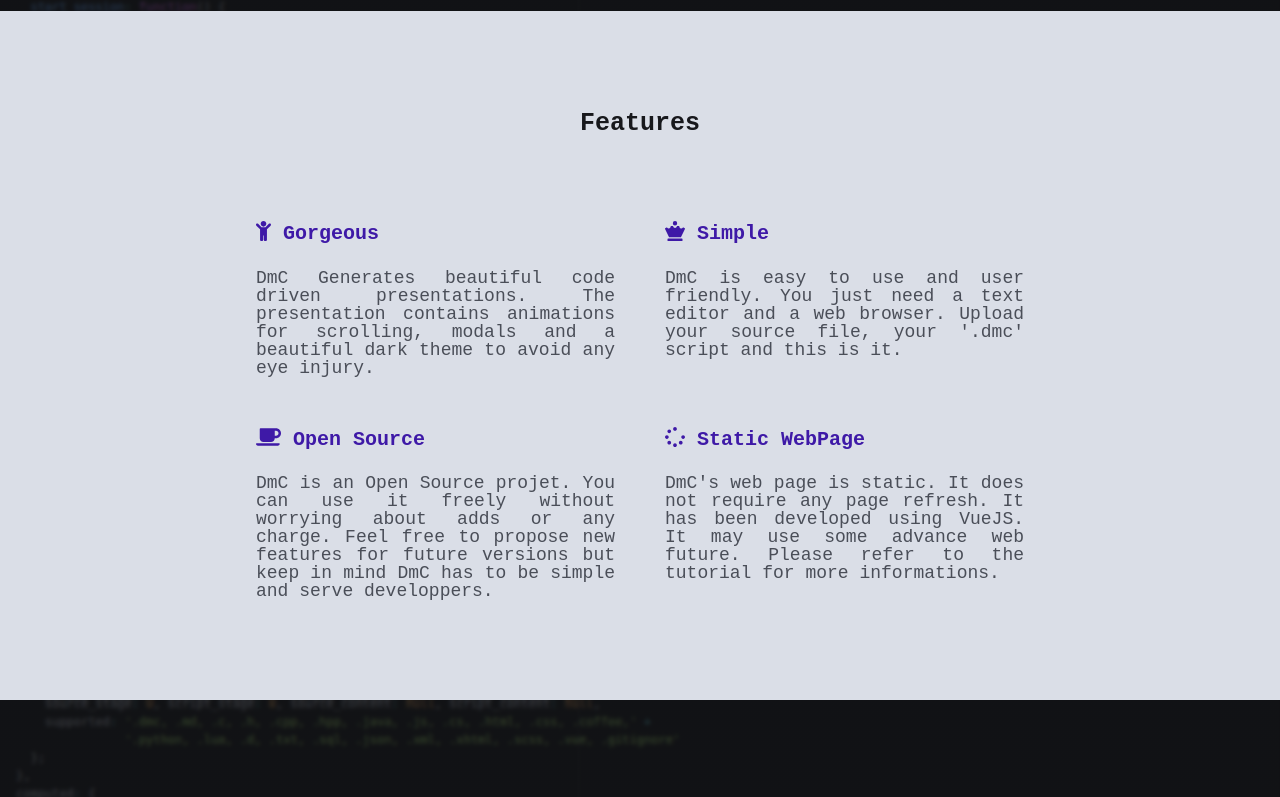
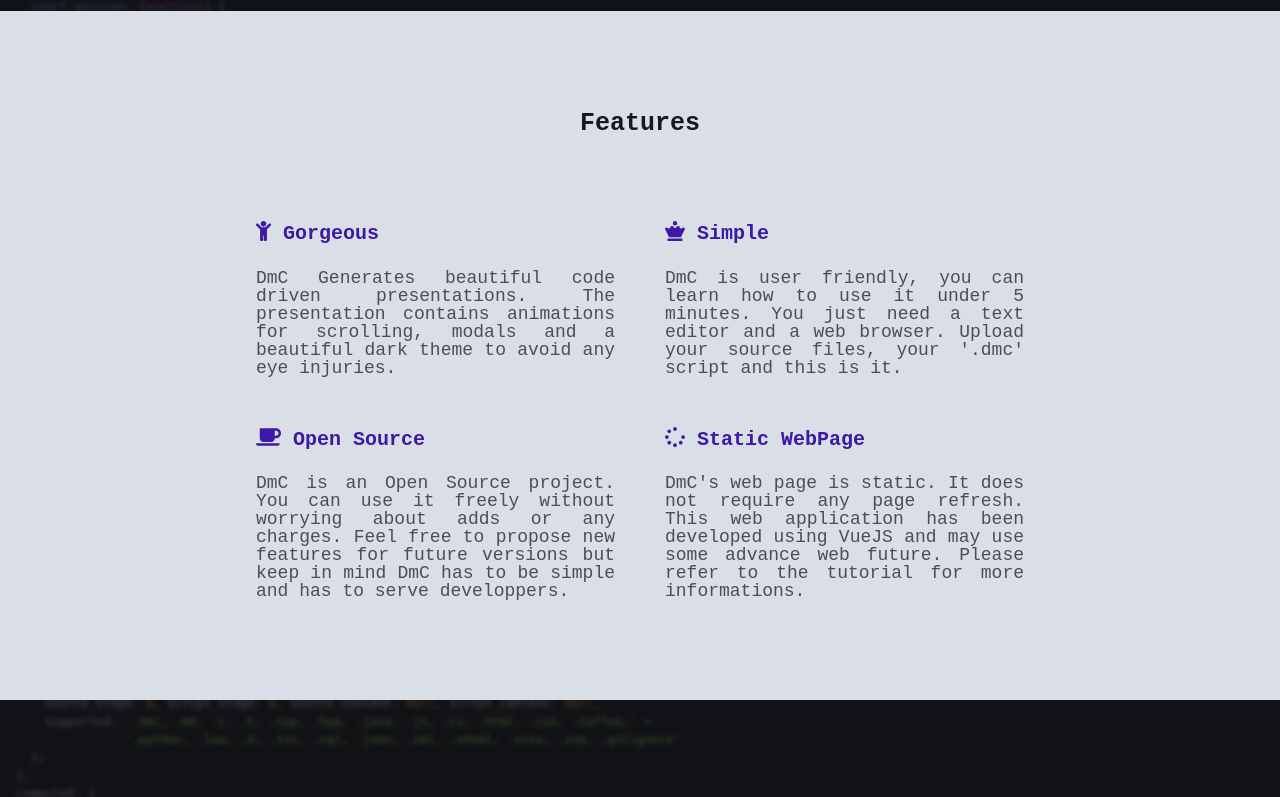
Before and after one commit to selpp/DmC, a Vue app in the folder packages/dmc_website/: page / in a window 1280 px wide. Shown: the part 727-1524 px from the top of the page. Built offline with nearby package versions, Linux system fonts and the light colour scheme; what vue-highlightjs, vue-katex would draw is missing.

Commit message:
Ortho fixes

```diff
--- a/packages/dmc_website/src/components/Home.vue
+++ b/packages/dmc_website/src/components/Home.vue
@@ -11,7 +11,7 @@
       <p>
         The code driven presentation tool built for developpers.
         Generate gorgeous presentations using the DmC script language.
-        Use arrows to navigate between slides.
+        Use left and right arrows to navigate between slides.
       </p>
       <div id="dmc-buttons">
         <button @click="redirect('https://github.com/selpp/dmc')" v-on:mouseover="hover">Github</button>
@@ -26,32 +26,31 @@
           <p>
             DmC Generates beautiful code driven presentations.
             The presentation contains animations for scrolling,
-            modals and a beautiful dark theme to avoid any eye injury.
+            modals and a beautiful dark theme to avoid any eye injuries.
           </p>
         </div>
         <div>
           <h2><font-awesome-icon icon="chess-queen" /> Simple</h2>
           <p>
-            DmC is easy to use and user friendly.
+            DmC is user friendly, you can learn how to use it under 5 minutes.
             You just need a text editor and a web browser.
-            Upload your source file, your '.dmc' script and this is it.
+            Upload your source files, your '.dmc' script and this is it.
           </p>
         </div>
         <div>
           <h2><font-awesome-icon icon="coffee" /> Open Source</h2>
           <p>
-            DmC is an Open Source projet.
-            You can use it freely without worrying about adds or any charge.
+            DmC is an Open Source project.
+            You can use it freely without worrying about adds or any charges.
             Feel free to propose new features for future versions but keep in mind
-            DmC has to be simple and serve developpers.
+            DmC has to be simple and has to serve developpers.
           </p>
         </div>
         <div>
           <h2><font-awesome-icon icon="spinner" /> Static WebPage</h2>
           <p>
             DmC's web page is static. It does not require any page refresh.
-            It has been developed using VueJS.
-            It may use some advance web future.
+            This web application has been developed using VueJS and may use some advance web future.
             Please refer to the tutorial for more informations.
           </p>
         </div>
```
